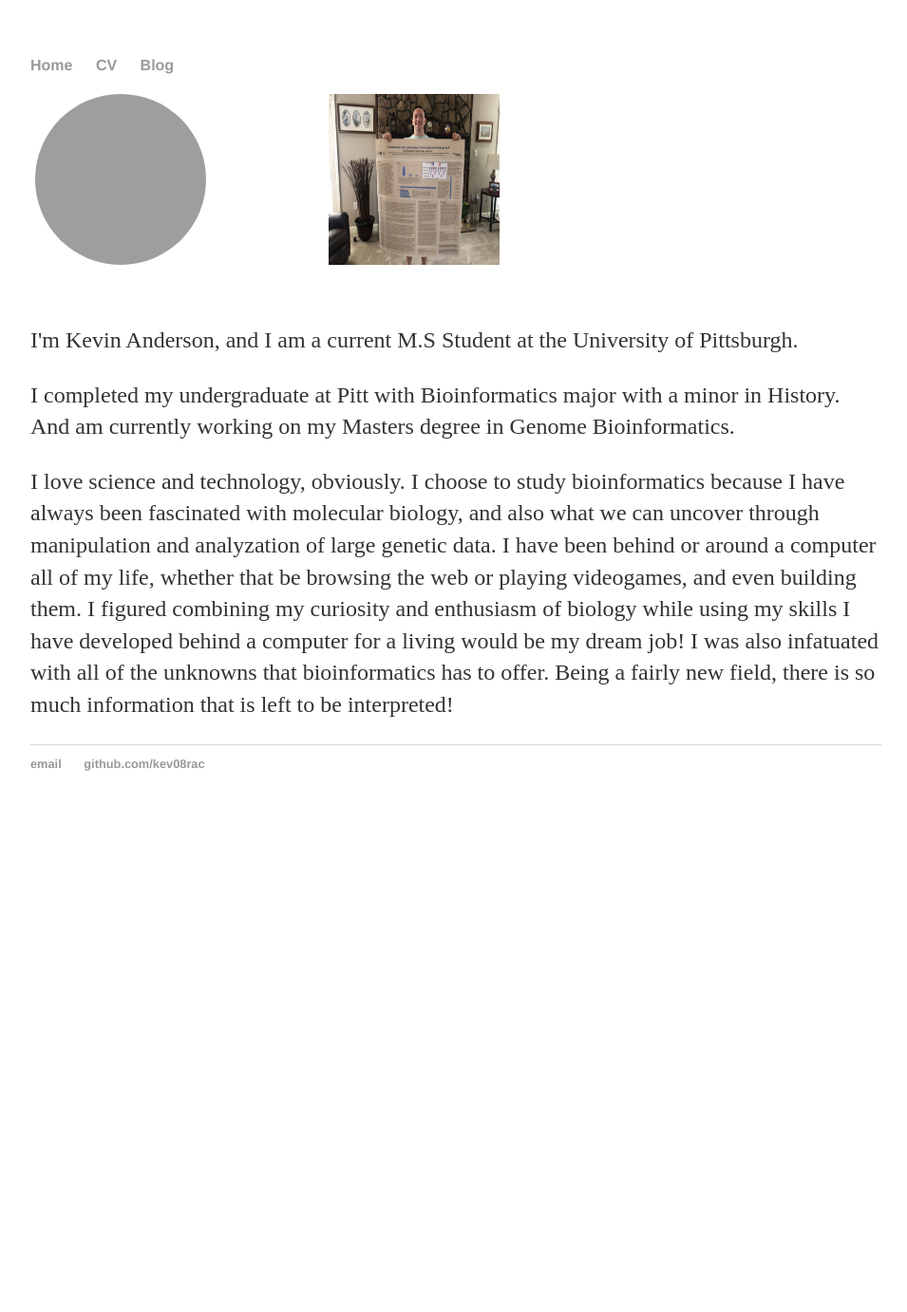
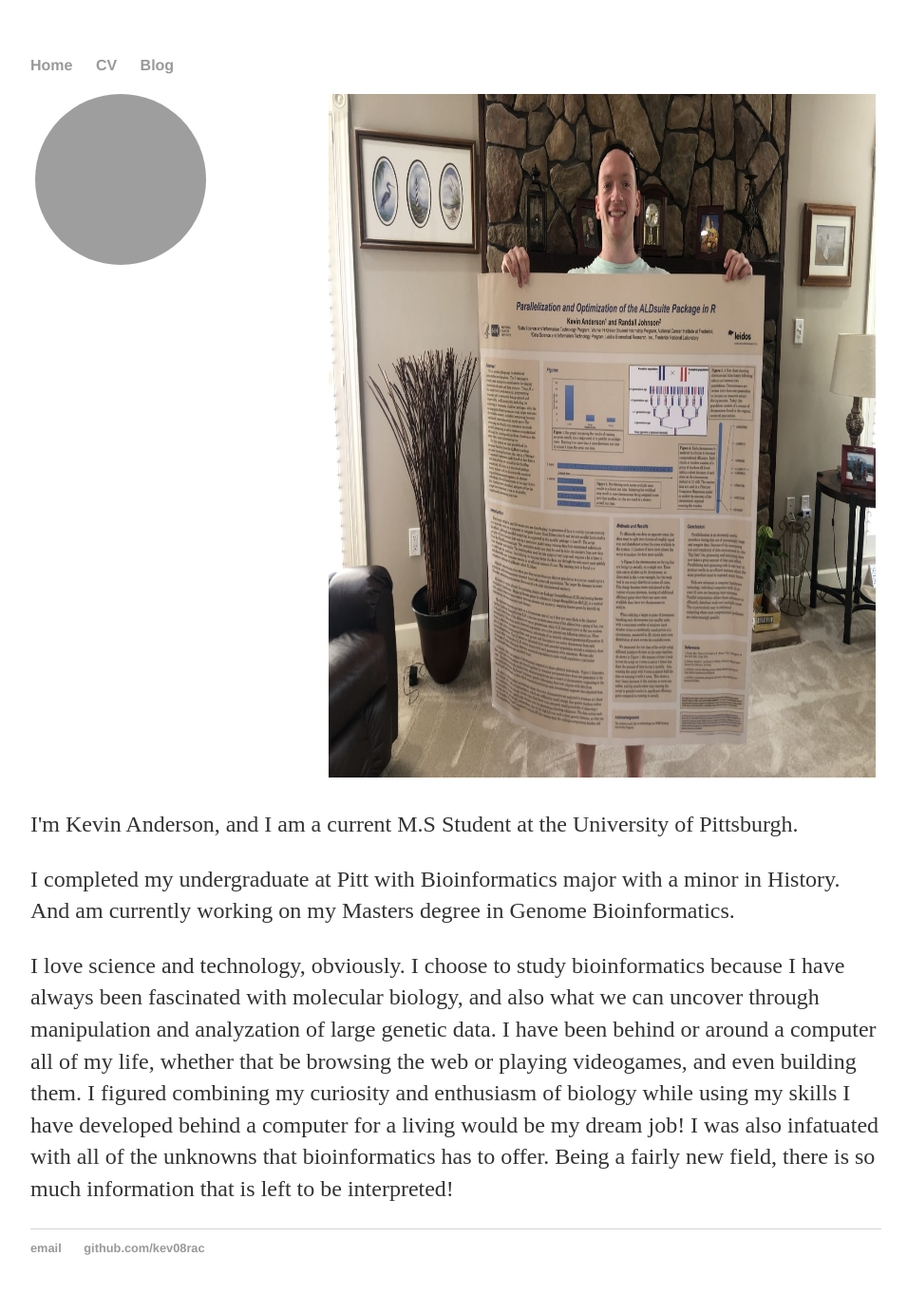
Before and after one commit to kev08rac/kev08rac.github.io, a Jekyll site: the page built from index.html, in a window 1280 px wide. Shown: the whole page at 95% size, without its empty margins (160-1115 px from the left). Built offline with Jekyll 4.4.1, drawn with Linux system fonts in a browser that asks for light colours; before the commit the page ends 900 px from its top, so only the background shows below that; grey boxes are pictures that could not be loaded.

Commit message:
Update index.html

```diff
--- a/index.html
+++ b/index.html
@@ -7,7 +7,7 @@
 		<img  class="img-circle avatar" alt="Me!" src="files/avi.jpg" height = "180" width = "180">
 	</div>
 	<div class="avi-column">
-		<img  class="img.avatar" alt="My poster!" src="files/poster.jpg" height = "180" width = "180">
+		<img  class="img.avatar" alt="My poster!" src="files/poster.jpg" height = "720" width = "576">
 	</div>
 </div>
 
```
